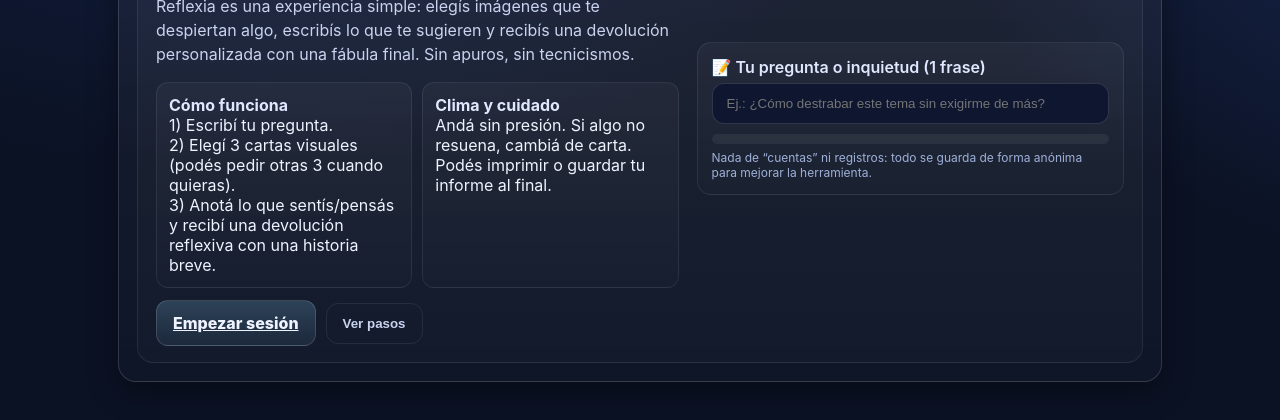
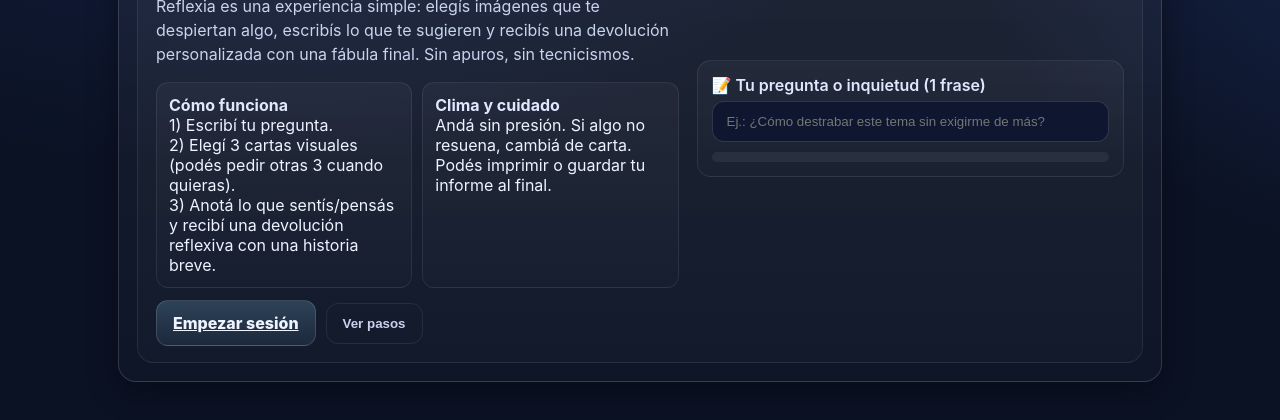
Before and after one commit to juancruzra/reflexia, a website: page public/index.html in a window 1280 px wide. Shown: the part 226-646 px from the top of the page. Drawn offline with Linux system fonts and the light colour scheme.

Commit message:
Update index.html

```diff
--- a/public/index.html
+++ b/public/index.html
@@ -169,7 +169,6 @@
           </div>
           <div style="height:10px"></div>
           <div class="progress" aria-hidden="true"><div class="bar" id="homeBar" style="width: 0%"></div></div>
-          <div class="muted" style="margin-top:6px;font-size:12px">Nada de “cuentas” ni registros: todo se guarda de forma anónima para mejorar la herramienta.</div>
         </div>
       </section>
 
```
